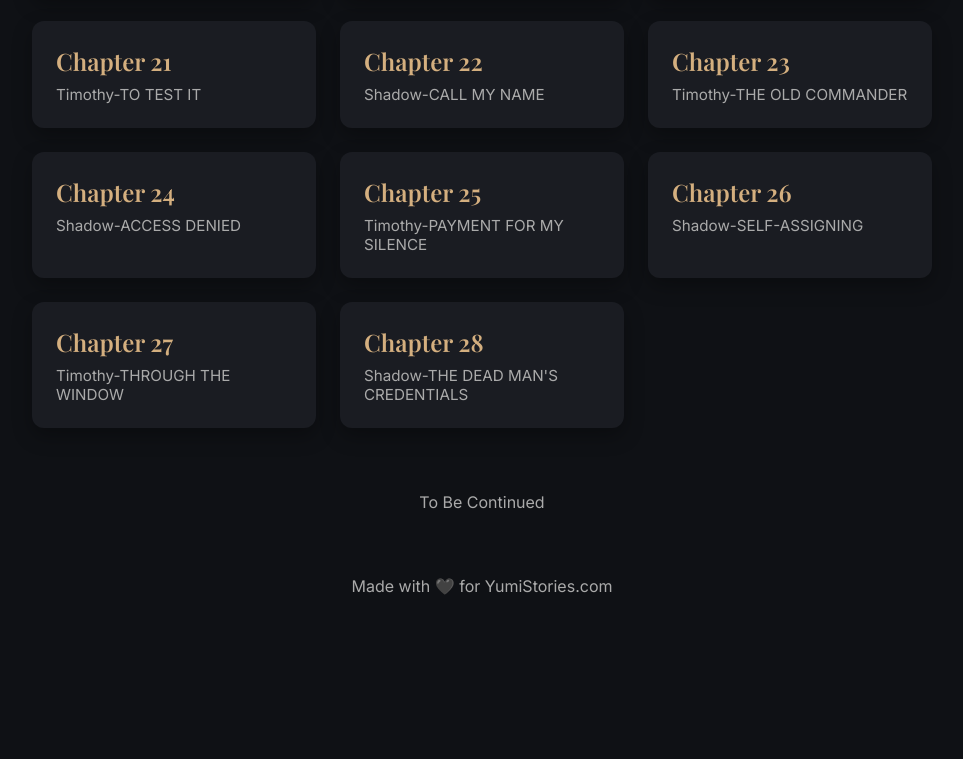
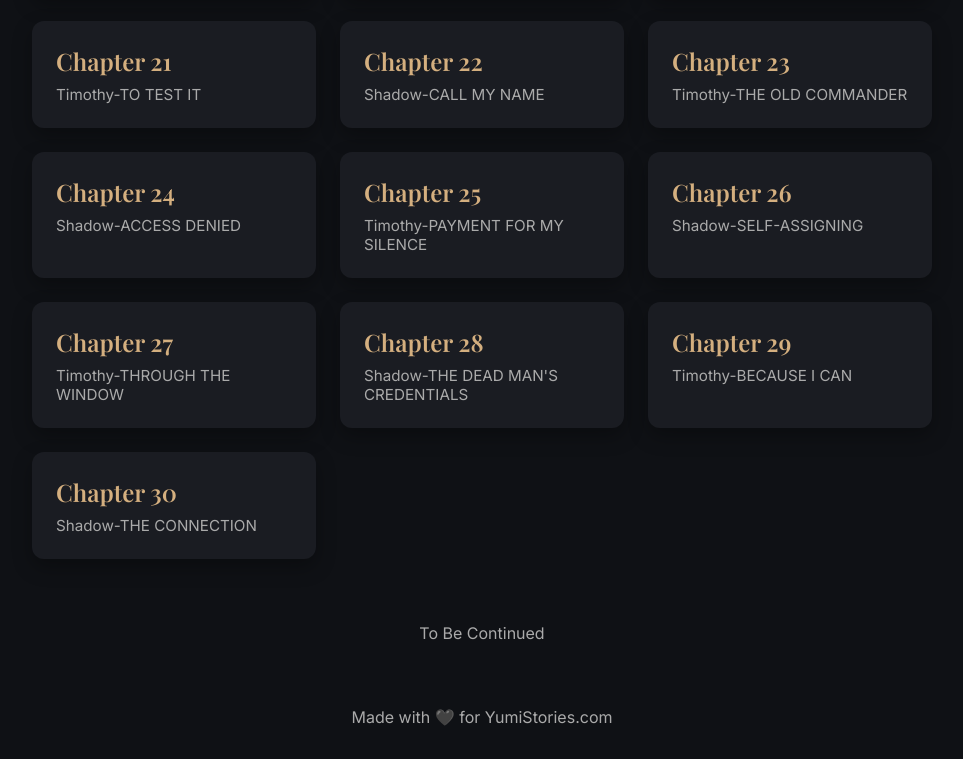
Before and after one commit to carlasabino/the-royal-guard, a plain HTML site: page index.html in a window 1280 px wide. Shown: the part 1173-1932 px from the top of the page, without its empty margins (158-1121 px from the left). Before the commit the page ends 1801 px from the top, so only its background shows below. Drawn offline with nearby package versions, Linux system fonts and the light colour scheme.

Commit message:
Update index.html

```diff
--- a/index.html
+++ b/index.html
@@ -196,7 +196,14 @@
         <h2>Chapter 28</h2>
         <p>Shadow-THE DEAD MAN'S CREDENTIALS</p>
       </a>
-
+	<a href="chapter-29/" class="card">
+        <h2>Chapter 29</h2>
+        <p>Timothy-BECAUSE I CAN</p>
+      </a>
+		<a href="chapter-30/" class="card">
+        <h2>Chapter 30</h2>
+        <p>Shadow-THE CONNECTION</p>
+      </a>
 
       <!-- Add more chapters as needed -->
     </div>
```
